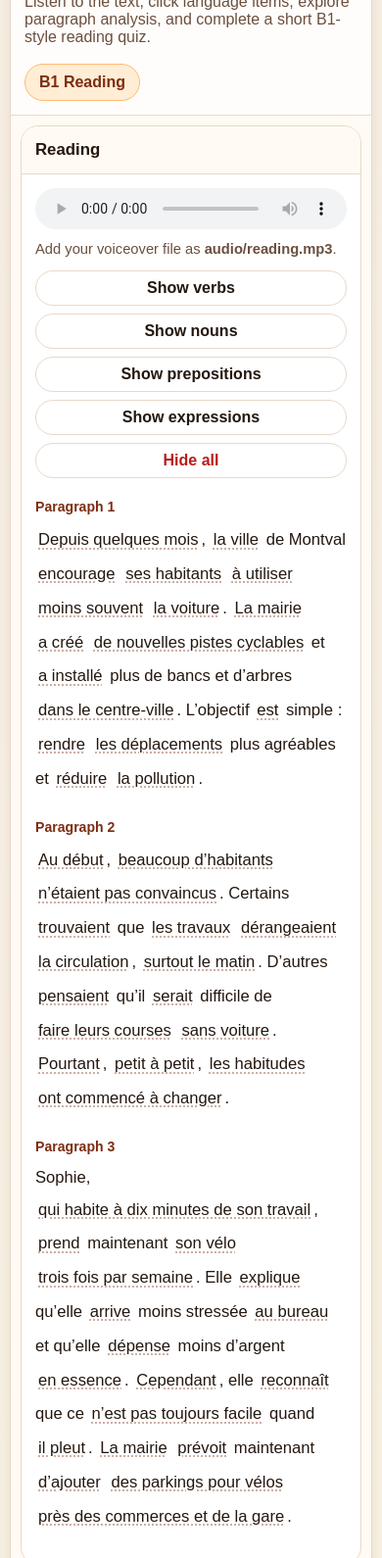
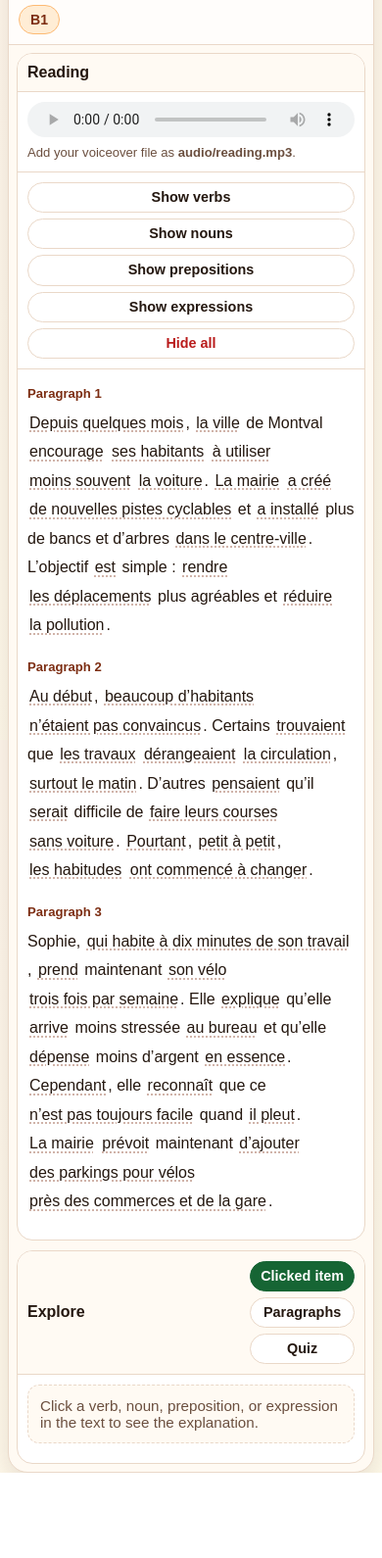
Before and after one commit to sinkhat/FrenchTest, a plain HTML site: page public/index.html in a window 390 px wide. Shown: the part 89-1679 px from the top of the page at 98% size. After the commit the page ends 1592 px from the top, so only its background shows below. Drawn offline with Linux system fonts and the light colour scheme.

Commit message:
index.html

```diff
--- a/public/index.html
+++ b/public/index.html
@@ -3,10 +3,11 @@
 <head>
   <meta charset="UTF-8" />
   <meta name="viewport" content="width=device-width, initial-scale=1.0" />
-  <title>B1 French Reading Lab</title>
+
+  <title>B1 French Reading Lab - Compact</title>
+
   <style>
     :root {
-      --bg: #fff7ed;
       --card: #ffffff;
       --soft: #fffaf3;
       --text: #24170f;
@@ -22,37 +23,42 @@
       --red: #b91c1c;
       --red-soft: #fee2e2;
       --focus: #2563eb;
-      --shadow: 0 12px 35px rgba(70, 35, 12, 0.16);
-      --radius: 18px;
+      --shadow: 0 10px 28px rgba(70, 35, 12, 0.14);
+      --radius: 16px;
     }
 
     * { box-sizing: border-box; }
 
+    html, body {
+      height: 100%;
+    }
+
     body {
       margin: 0;
-      min-height: 100vh;
       font-family: Arial, Helvetica, sans-serif;
       background: linear-gradient(135deg, #fff7ed, #fffbeb);
       color: var(--text);
-      padding: 16px;
+      padding: 10px;
     }
 
-    button, input { font: inherit; }
+    button, input {
+      font: inherit;
+    }
 
     button:focus-visible,
     input:focus-visible,
     audio:focus-visible {
       outline: 3px solid var(--focus);
-      outline-offset: 3px;
+      outline-offset: 2px;
     }
 
     .app {
-      max-width: 1220px;
-      height: calc(100vh - 32px);
+      max-width: 1280px;
+      height: calc(100vh - 20px);
       margin: 0 auto;
       background: var(--soft);
       border: 1px solid var(--border);
-      border-radius: 24px;
+      border-radius: 20px;
       box-shadow: var(--shadow);
       display: grid;
       grid-template-rows: auto 1fr;
@@ -60,37 +66,29 @@
     }
 
     header {
-      padding: 18px 22px;
+      padding: 10px 16px;
       border-bottom: 1px solid var(--border);
-      background: rgba(255, 255, 255, 0.7);
+      background: rgba(255, 255, 255, 0.72);
     }
 
     .header-row {
       display: flex;
       justify-content: space-between;
-      gap: 18px;
-      align-items: flex-start;
-    }
-
-    .eyebrow {
-      margin: 0 0 6px;
-      color: var(--primary-dark);
-      font-size: 0.82rem;
-      font-weight: 800;
-      letter-spacing: 0.08em;
-      text-transform: uppercase;
+      align-items: center;
+      gap: 12px;
     }
 
     h1 {
       margin: 0;
-      font-size: clamp(1.5rem, 2.4vw, 2.1rem);
+      font-size: clamp(1.2rem, 2vw, 1.6rem);
       line-height: 1.15;
     }
 
     .subtitle {
-      margin: 8px 0 0;
+      margin: 3px 0 0;
       color: var(--muted);
-      max-width: 780px;
+      font-size: 0.92rem;
+      line-height: 1.3;
     }
 
     .badge {
@@ -98,17 +96,18 @@
       color: var(--primary-dark);
       border: 1px solid #fdba74;
       border-radius: 999px;
-      padding: 9px 14px;
+      padding: 6px 11px;
       font-weight: 800;
       white-space: nowrap;
+      font-size: 0.88rem;
     }
 
     main {
       min-height: 0;
       display: grid;
-      grid-template-columns: 1.05fr 0.95fr;
-      gap: 14px;
-      padding: 14px;
+      grid-template-columns: 1.3fr 0.9fr;
+      gap: 10px;
+      padding: 10px;
     }
 
     .panel {
@@ -122,37 +121,52 @@
     }
 
     .panel-header {
-      padding: 14px 16px;
+      padding: 10px 12px;
       border-bottom: 1px solid var(--border);
       background: #fffaf3;
       display: flex;
       justify-content: space-between;
       align-items: center;
-      gap: 12px;
+      gap: 8px;
       flex-wrap: wrap;
     }
 
     .panel-title {
       margin: 0;
-      font-size: 1.05rem;
+      font-size: 1rem;
     }
 
     .panel-body {
       min-height: 0;
       overflow: auto;
-      padding: 16px;
+      padding: 12px;
+    }
+
+    .reading-panel .audio-toolbar,
+    .reading-panel .highlight-toolbar {
+      padding: 8px 12px;
+      border-bottom: 1px solid var(--border);
+      background: #fff;
     }
 
     audio {
       width: 100%;
-      max-width: 480px;
-      height: 42px;
+      max-width: 520px;
+      height: 36px;
     }
 
     .audio-note {
+      margin: 4px 0 0;
       color: var(--muted);
-      font-size: 0.92rem;
-      margin-top: 8px;
+      font-size: 0.82rem;
+      line-height: 1.25;
+    }
+
+    .reading-scroll {
+      min-height: 0;
+      overflow: auto;
+      padding: 12px;
+      flex: 1;
     }
 
     .button-row,
@@ -160,8 +174,12 @@
     .paragraph-buttons {
       display: flex;
       flex-wrap: wrap;
-      gap: 8px;
-      margin: 14px 0;
+      gap: 6px;
+      margin: 0;
+    }
+
+    .paragraph-buttons {
+      margin-bottom: 10px;
     }
 
     .btn {
@@ -169,9 +187,11 @@
       border-radius: 999px;
       background: #fff;
       color: var(--text);
-      padding: 8px 12px;
+      padding: 6px 10px;
       font-weight: 700;
       cursor: pointer;
+      font-size: 0.9rem;
+      line-height: 1.2;
     }
 
     .btn:hover {
@@ -207,20 +227,20 @@
     }
 
     .reading-text {
-      font-size: 1.04rem;
-      line-height: 1.85;
+      font-size: 1rem;
+      line-height: 1.72;
     }
 
     .reading-text p {
-      margin: 0 0 1rem;
+      margin: 0 0 0.85rem;
     }
 
     .paragraph-tag {
       display: inline-block;
       color: var(--primary-dark);
       font-weight: 800;
-      margin-bottom: 4px;
-      font-size: 0.88rem;
+      margin-bottom: 3px;
+      font-size: 0.82rem;
     }
 
     .hotspot {
@@ -228,8 +248,8 @@
       border: 0;
       background: transparent;
       color: inherit;
-      padding: 2px 3px;
-      border-radius: 6px;
+      padding: 1px 2px;
+      border-radius: 5px;
       text-decoration: underline dotted rgba(124, 45, 18, 0.45);
       text-underline-offset: 3px;
       cursor: pointer;
@@ -259,23 +279,29 @@
       text-decoration: none;
     }
 
-    .tab-content { display: none; }
-    .tab-content.active { display: block; }
+    .tab-content {
+      display: none;
+    }
+
+    .tab-content.active {
+      display: block;
+    }
 
     .empty-state,
     .info-card,
     .analysis-card,
     .learning-card {
       border: 1px solid var(--border);
-      border-radius: 14px;
-      padding: 14px;
+      border-radius: 12px;
+      padding: 12px;
       background: #fffaf3;
-      margin-bottom: 12px;
+      margin-bottom: 10px;
     }
 
     .empty-state {
       border-style: dashed;
       color: var(--muted);
+      font-size: 0.95rem;
     }
 
     .info-type {
@@ -284,21 +310,23 @@
       background: var(--primary-soft);
       color: var(--primary-dark);
       border-radius: 999px;
-      font-size: 0.78rem;
+      font-size: 0.76rem;
       font-weight: 800;
-      margin-bottom: 8px;
+      margin-bottom: 7px;
     }
 
     .info-card h3,
     .analysis-card h3,
     .learning-card h3 {
-      margin: 0 0 8px;
+      margin: 0 0 7px;
+      font-size: 1rem;
     }
 
     .info-grid {
       display: grid;
-      grid-template-columns: 120px 1fr;
-      gap: 8px 12px;
+      grid-template-columns: 105px 1fr;
+      gap: 6px 10px;
+      font-size: 0.94rem;
     }
 
     .info-grid strong {
@@ -306,27 +334,33 @@
     }
 
     ul {
-      margin-top: 8px;
-      padding-left: 22px;
+      margin-top: 7px;
+      padding-left: 20px;
     }
 
     li {
-      margin: 7px 0;
+      margin: 6px 0;
+      font-size: 0.95rem;
+    }
+
+    .analysis-card p {
+      margin: 0;
+      font-size: 0.95rem;
+      line-height: 1.5;
     }
 
     table {
       width: 100%;
       border-collapse: collapse;
-      font-size: 0.94rem;
+      font-size: 0.9rem;
       background: white;
       border-radius: 10px;
       overflow: hidden;
     }
 
-    th,
-    td {
+    th, td {
       text-align: left;
-      padding: 8px;
+      padding: 7px;
       border-bottom: 1px solid var(--border);
       vertical-align: top;
     }
@@ -338,22 +372,24 @@
 
     fieldset {
       border: 1px solid var(--border);
-      border-radius: 14px;
-      margin: 0 0 12px;
-      padding: 12px;
+      border-radius: 12px;
+      margin: 0 0 10px;
+      padding: 10px;
       background: white;
     }
 
     legend {
       font-weight: 800;
       padding: 0 4px;
+      font-size: 0.95rem;
     }
 
     label.option {
       display: block;
-      padding: 8px;
+      padding: 7px;
       border-radius: 10px;
-      margin-top: 6px;
+      margin-top: 5px;
+      font-size: 0.93rem;
     }
 
     label.option:hover {
@@ -363,9 +399,11 @@
     .feedback {
       display: none;
       margin-top: 8px;
-      padding: 9px;
+      padding: 8px;
       border-radius: 10px;
       font-weight: 700;
+      font-size: 0.9rem;
+      line-height: 1.35;
     }
 
     .feedback.correct {
@@ -387,19 +425,20 @@
       background: var(--primary-soft);
       color: var(--primary-dark);
       border: 1px solid #fdba74;
-      border-radius: 14px;
-      padding: 12px;
-      margin-bottom: 12px;
+      border-radius: 12px;
+      padding: 10px;
+      margin-bottom: 10px;
       font-weight: 800;
+      font-size: 0.95rem;
     }
 
     .progress {
       width: 100%;
-      height: 18px;
+      height: 16px;
       background: #f7caa6;
       border-radius: 999px;
       overflow: hidden;
-      margin-top: 8px;
+      margin-top: 7px;
     }
 
     .progress-fill {
@@ -408,14 +447,14 @@
       background: var(--primary);
       color: white;
       text-align: center;
-      line-height: 18px;
-      font-size: 0.78rem;
+      line-height: 16px;
+      font-size: 0.74rem;
       transition: width 0.35s ease;
     }
 
     .learning-path {
       display: none;
-      margin-top: 12px;
+      margin-top: 10px;
     }
 
     .sr-only {
@@ -431,27 +470,41 @@
     }
 
     @media (max-width: 920px) {
-      body { padding: 10px; }
+      body { padding: 8px; }
 
       .app {
         height: auto;
-        min-height: calc(100vh - 20px);
+        min-height: calc(100vh - 16px);
         overflow: visible;
       }
 
-      main { grid-template-columns: 1fr; }
-      .panel-body { overflow: visible; }
+      main {
+        grid-template-columns: 1fr;
+      }
+
+      .panel-body,
+      .reading-scroll {
+        overflow: visible;
+      }
     }
 
     @media (max-width: 560px) {
-      .header-row { flex-direction: column; }
-      .badge { align-self: flex-start; }
-      main { padding: 10px; }
+      .header-row {
+        flex-direction: column;
+        align-items: flex-start;
+      }
 
-      .panel-body,
+      main {
+        padding: 8px;
+      }
+
+      header,
       .panel-header,
-      header {
-        padding: 14px;
+      .reading-panel .audio-toolbar,
+      .reading-panel .highlight-toolbar,
+      .reading-scroll,
+      .panel-body {
+        padding: 10px;
       }
 
       .button-row,
@@ -461,8 +514,13 @@
         grid-template-columns: 1fr;
       }
 
-      .btn { width: 100%; }
-      .info-grid { grid-template-columns: 1fr; }
+      .btn {
+        width: 100%;
+      }
+
+      .info-grid {
+        grid-template-columns: 1fr;
+      }
     }
 
     @media (prefers-reduced-motion: reduce) {
@@ -479,32 +537,30 @@
     <header>
       <div class="header-row">
         <div>
-          <p class="eyebrow">Interactive French Reading Lab</p>
           <h1>Un changement d’habitudes</h1>
-          <p class="subtitle">
-            Listen to the text, click language items, explore paragraph analysis, and complete a short B1-style reading quiz.
-          </p>
+          <p class="subtitle">Listen, read, click language items, then complete the quiz.</p>
         </div>
-        <div class="badge">B1 Reading</div>
+        <div class="badge">B1</div>
       </div>
     </header>
 
     <main>
-      <section class="panel" aria-labelledby="readingTitle">
+      <section class="panel reading-panel" aria-labelledby="readingTitle">
         <div class="panel-header">
           <h2 class="panel-title" id="readingTitle">Reading</h2>
         </div>
 
-        <div class="panel-body">
+        <div class="audio-toolbar">
           <audio id="audioPlayer" controls preload="metadata">
             <source src="audio/reading.mp3" type="audio/mpeg" />
             Your browser does not support audio.
           </audio>
-
           <p class="audio-note" id="audioNote" aria-live="polite">
             Add your voiceover file as <strong>audio/reading.mp3</strong>.
           </p>
+        </div>
 
+        <div class="highlight-toolbar">
           <div class="button-row" aria-label="Highlight controls">
             <button class="btn" type="button" data-highlight="verbs" aria-pressed="false">Show verbs</button>
             <button class="btn" type="button" data-highlight="nouns" aria-pressed="false">Show nouns</button>
@@ -512,7 +568,9 @@
             <button class="btn" type="button" data-highlight="expressions" aria-pressed="false">Show expressions</button>
             <button class="btn danger" type="button" id="clearHighlights">Hide all</button>
           </div>
+        </div>
 
+        <div class="reading-scroll">
           <article class="reading-text" id="readingText" aria-label="French reading text"></article>
         </div>
       </section>
@@ -520,6 +578,7 @@
       <aside class="panel" aria-labelledby="exploreTitle">
         <div class="panel-header">
           <h2 class="panel-title" id="exploreTitle">Explore</h2>
+
           <div class="tabs" role="tablist" aria-label="Explore options">
             <button class="btn secondary active" type="button" data-tab="info">Clicked item</button>
             <button class="btn secondary" type="button" data-tab="analysis">Paragraphs</button>
@@ -531,17 +590,19 @@
           <section class="tab-content active" id="tab-info">
             <h2 class="sr-only">Clicked item information</h2>
             <div id="infoBox" class="empty-state" aria-live="polite">
-              Click a verb, noun, preposition, or expression in the text to see meaning and grammar.
+              Click a verb, noun, preposition, or expression in the text to see the explanation.
             </div>
           </section>
 
           <section class="tab-content" id="tab-analysis">
             <h2 class="sr-only">Paragraph analysis</h2>
+
             <div class="paragraph-buttons">
               <button class="btn active" type="button" data-para="1">Paragraph 1</button>
               <button class="btn" type="button" data-para="2">Paragraph 2</button>
               <button class="btn" type="button" data-para="3">Paragraph 3</button>
             </div>
+
             <div id="analysisArea"></div>
           </section>
 
@@ -759,17 +820,6 @@
             <li><strong>rendre</strong> and <strong>réduire</strong> are infinitive verbs that explain the objective.</li>
           </ul>
         </div>
-        <div class="analysis-card">
-          <h3>Key nouns</h3>
-          <table>
-            <tr><th>French</th><th>Gender / Number</th><th>English</th></tr>
-            <tr><td>la ville</td><td>feminine singular</td><td>the city</td></tr>
-            <tr><td>la voiture</td><td>feminine singular</td><td>the car</td></tr>
-            <tr><td>la mairie</td><td>feminine singular</td><td>city hall / local government</td></tr>
-            <tr><td>les déplacements</td><td>masculine plural</td><td>travel / movement</td></tr>
-            <tr><td>la pollution</td><td>feminine singular</td><td>pollution</td></tr>
-          </table>
-        </div>
       `,
       2: `
         <div class="analysis-card">
@@ -783,15 +833,6 @@
             <li><strong>trouvaient</strong>, <strong>dérangeaient</strong>, and <strong>pensaient</strong> are imparfait verbs.</li>
             <li><strong>serait</strong> is conditional: <em>would be</em>.</li>
             <li><strong>ont commencé à changer</strong> uses passé composé + à + infinitive.</li>
-          </ul>
-        </div>
-        <div class="analysis-card">
-          <h3>Connectors and expressions</h3>
-          <ul>
-            <li><strong>Au début</strong> = at first.</li>
-            <li><strong>Pourtant</strong> = however / yet.</li>
-            <li><strong>petit à petit</strong> = little by little.</li>
-            <li><strong>faire les courses</strong> = to do grocery shopping.</li>
           </ul>
         </div>
       `,
@@ -809,69 +850,60 @@
             <li><strong>d’ajouter</strong> = <em>de + ajouter</em>.</li>
           </ul>
         </div>
-        <div class="analysis-card">
-          <h3>Prepositions and expressions</h3>
-          <ul>
-            <li><strong>à dix minutes de son travail</strong> = ten minutes from her work.</li>
-            <li><strong>trois fois par semaine</strong> = three times per week.</li>
-            <li><strong>au bureau</strong> = at the office / to the office.</li>
-            <li><strong>près des commerces et de la gare</strong> = near the shops and the train station.</li>
-          </ul>
-        </div>
       `
     };
 
     const quiz = [
       {
-        question: "1. What is the main topic of the text?",
+        question: "1. Quel est le sujet principal du texte ?",
         options: [
-          "A family is preparing for a holiday.",
-          "A city is encouraging new transportation habits.",
-          "A company is selling bicycles."
+          "Une famille prépare ses vacances.",
+          "Une ville encourage de nouvelles habitudes de déplacement.",
+          "Une entreprise vend des vélos."
         ],
         answer: 1,
         focus: "main idea",
-        feedback: "The whole text is about the city encouraging residents to use cars less often."
+        feedback: "The text is mainly about a city encouraging residents to use cars less often."
       },
       {
-        question: "2. Why were some residents not convinced at first?",
+        question: "2. Pourquoi certains habitants n’étaient-ils pas convaincus au début ?",
         options: [
-          "They wanted more cars downtown.",
-          "They did not like trees and benches.",
-          "The construction disturbed traffic and shopping seemed harder without a car."
+          "Ils voulaient plus de voitures dans le centre-ville.",
+          "Ils n’aimaient pas les arbres et les bancs.",
+          "Les travaux dérangeaient la circulation et les courses semblaient plus difficiles sans voiture."
         ],
         answer: 2,
         focus: "details",
-        feedback: "Paragraph 2 says the construction disturbed traffic and some people thought shopping would be difficult without a car."
+        feedback: "Paragraph 2 explains that roadwork disturbed traffic and that some people thought shopping would be difficult without a car."
       },
       {
-        question: "3. What positive effects does Sophie mention?",
+        question: "3. Quels avantages Sophie mentionne-t-elle ?",
         options: [
-          "She arrives less stressed and spends less money on gas.",
-          "She has more vacation time.",
-          "She works at the train station."
+          "Elle arrive moins stressée et dépense moins d’argent en essence.",
+          "Elle a plus de vacances.",
+          "Elle travaille à la gare."
         ],
         answer: 0,
         focus: "details",
-        feedback: "Sophie says she arrives less stressed and spends less money on gas."
+        feedback: "Sophie says she arrives less stressed at the office and spends less money on gas."
       },
       {
-        question: "4. What does “Cependant” show?",
+        question: "4. Dans le dernier paragraphe, que montre le mot « Cependant » ?",
         options: [
-          "A cause.",
-          "A contrast.",
-          "A list."
+          "Une cause.",
+          "Une opposition.",
+          "Une liste d’exemples."
         ],
         answer: 1,
         focus: "connectors",
-        feedback: "Cependant means however. It introduces contrast."
+        feedback: "Cependant means however. It introduces contrast or opposition."
       },
       {
-        question: "5. What does the city plan to add?",
+        question: "5. Qu’est-ce que la mairie prévoit d’ajouter ?",
         options: [
-          "More car parking downtown.",
-          "New apartments.",
-          "Bike parking near shops and the train station."
+          "Plus de parkings pour voitures dans le centre-ville.",
+          "De nouveaux appartements.",
+          "Des parkings pour vélos près des commerces et de la gare."
         ],
         answer: 2,
         focus: "details",
@@ -911,6 +943,7 @@
 
     function renderInfo(key) {
       const item = info[key];
+
       if (!item) return;
 
       showTab("info");
@@ -1052,9 +1085,9 @@
       const uniqueFocus = [...new Set(wrongFocus)];
 
       const advice = {
-        "main idea": "Read the first and last sentence of each paragraph. They usually show the topic and purpose.",
-        "details": "Scan for concrete details: people, places, reasons, problems, and future plans.",
-        "connectors": "Review connectors such as cependant and pourtant. They often show contrast."
+        "main idea": "Review the first and last sentence of each paragraph. They often show the topic and purpose.",
+        "details": "Scan for concrete details: people, places, reasons, problems, benefits, and future plans.",
+        "connectors": "Review connectors such as cependant and pourtant. They often indicate contrast."
       };
 
       let html = `
@@ -1070,7 +1103,7 @@
 
       html += `
           </ul>
-          <p><strong>3-minute practice:</strong> Listen again, then explain why Sophie uses her bike more often.</p>
+          <p><strong>3-minute practice:</strong> listen to the text again, then explain why Sophie uses her bike more often.</p>
         </div>
       `;
 
@@ -1098,6 +1131,7 @@
 
     document.addEventListener("click", event => {
       const hotspot = event.target.closest(".hotspot");
+
       if (hotspot) {
         renderInfo(hotspot.dataset.key);
       }
@@ -1142,7 +1176,7 @@
     const audioNote = document.getElementById("audioNote");
 
     audio.addEventListener("loadedmetadata", () => {
-      audioNote.textContent = "Audio loaded. Use the player to listen to the full text.";
+      audioNote.textContent = "Audio loaded. Use the player to listen to the text.";
     });
 
     audio.addEventListener("error", () => {
```
